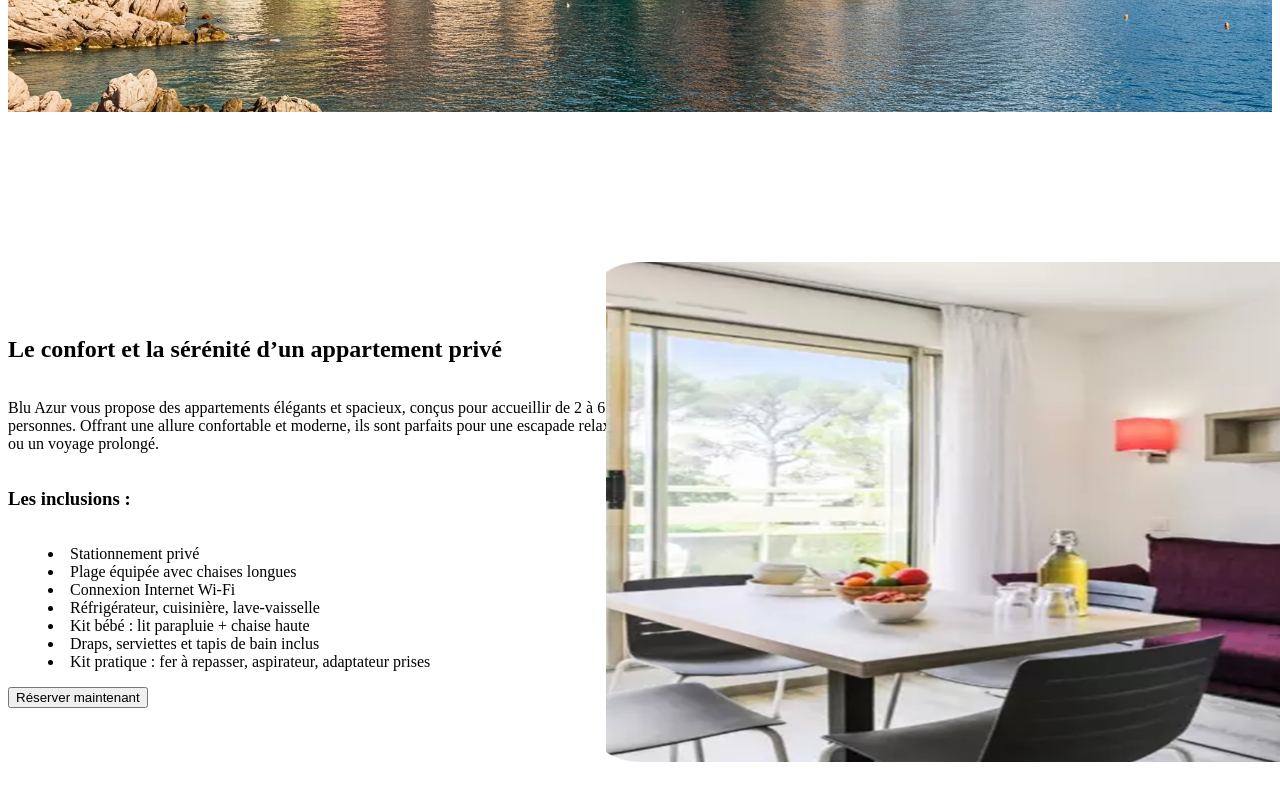
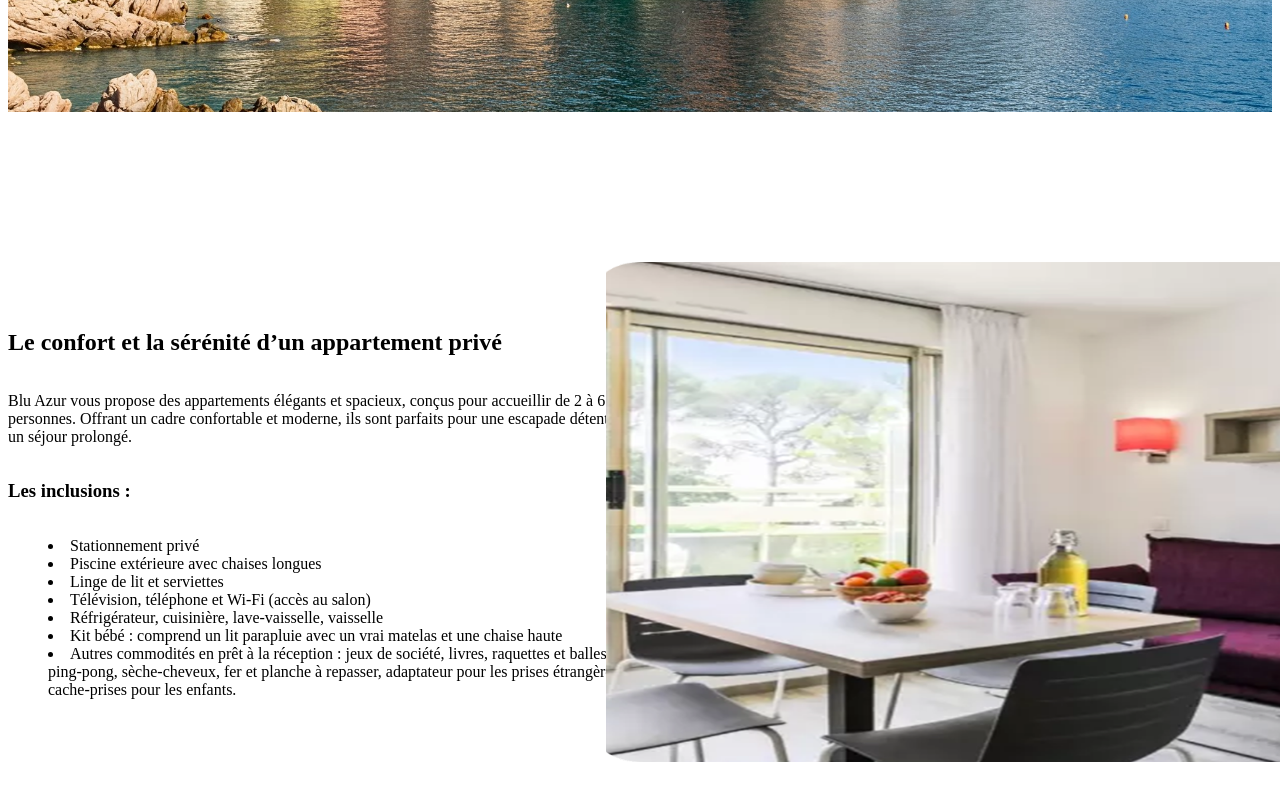
Before and after one commit to Tafita2/miniprojetbluazur, a React (Vite) app: page / in a window 1280 px wide. Shown: the part 696-1496 px from the top of the page. Built offline with nearby package versions, Linux system fonts and the light colour scheme.

Commit message:
Mise-pages-section

```diff
--- a/src/page/AboutPage.tsx
+++ b/src/page/AboutPage.tsx
@@ -18,41 +18,37 @@ export default function AboutSection() {
   const nextIndex = (current + 1) % images.length
 
   return (
-    <section className="relative min-h-screen bg-white flex">
+    <section className="relative min-h-screen bg-white flex py-20">
       {/* Colonne gauche : Texte */}
       <div className="w-1/2 flex flex-col justify-center pl-20 pr-12">
-    <h2 className="text-3xl md:text-4xl font-bold mb-4">
-      Le confort et la sérénité d’un{" "}
-      <span className="font-bold text-blue-600">appartement privé</span>
+        <h2 className="text-5xl font-light mb-8 max-w-lg">
+          Le confort et la sérénité d’un appartement privé
         </h2>
 
-    <p className="text-gray-600 mb-4">
+        <p className="text-gray-600 mb-6 max-w-md">
           Blu Azur vous propose des appartements élégants et spacieux, conçus
-      pour accueillir de 2 à 6 personnes. Offrant une allure confortable
-      et moderne, ils sont parfaits pour une escapade relaxante ou un
-      voyage prolongé.
+          pour accueillir de 2 à 6 personnes. Offrant un cadre confortable
+          et moderne, ils sont parfaits pour une escapade détente ou un
+          séjour prolongé.
         </p>
 
-    <h3 className="text-lg font-semibold mb-3">Les inclusions :</h3>
-    <ul className="space-y-2 text-gray-700 list-disc list-inside mb-6">
+        <h3 className="text-xl font-semibold mb-4">Les inclusions :</h3>
+        {/* Liste sans icônes (list-disc standard) */}
+        <ul className="space-y-3 text-gray-700 list-disc list-inside mb-8 pl-5">
           <li>Stationnement privé</li>
-      <li>Plage équipée avec chaises longues</li>
-      <li>Connexion Internet Wi-Fi</li>
-      <li>Réfrigérateur, cuisinière, lave-vaisselle</li>
-      <li>Kit bébé : lit parapluie + chaise haute</li>
-      <li>Draps, serviettes et tapis de bain inclus</li>
-      <li>Kit pratique : fer à repasser, aspirateur, adaptateur prises</li>
+          <li>Piscine extérieure avec chaises longues</li>
+          <li>Linge de lit et serviettes</li>
+          <li>Télévision, téléphone et Wi-Fi (accès au salon)</li>
+          <li>Réfrigérateur, cuisinière, lave-vaisselle, vaisselle</li>
+          <li>Kit bébé : comprend un lit parapluie avec un vrai matelas et une chaise haute</li>
+          <li>Autres commodités en prêt à la réception : jeux de société, livres, raquettes et balles de ping-pong, sèche-cheveux, fer et planche à repasser, adaptateur pour les prises étrangères et cache-prises pour les enfants.</li>
         </ul>
 
-    <button className="px-4 py-2 bg-blue-600 text-white rounded-lg hover:bg-blue-700 w-fit">
-      Réserver maintenant
-    </button>
       </div>
 
-  {/* Colonne droite : Images */}
+      {/* Colonne droite : Images (pas de changement ici pour le moment) */}
       <div className="w-1/2 flex items-center justify-center gap-6">
         {/* Image principale (grande) */}
-    {/* Image principale */}
         <img
           src={images[current]}
           alt={`Slide ${current + 1}`}
@@ -79,6 +75,5 @@ export default function AboutSection() {
 
       </div>
     </section>
-
   )
 }
```
Lines whose indentation alone changed are shown as unchanged.
